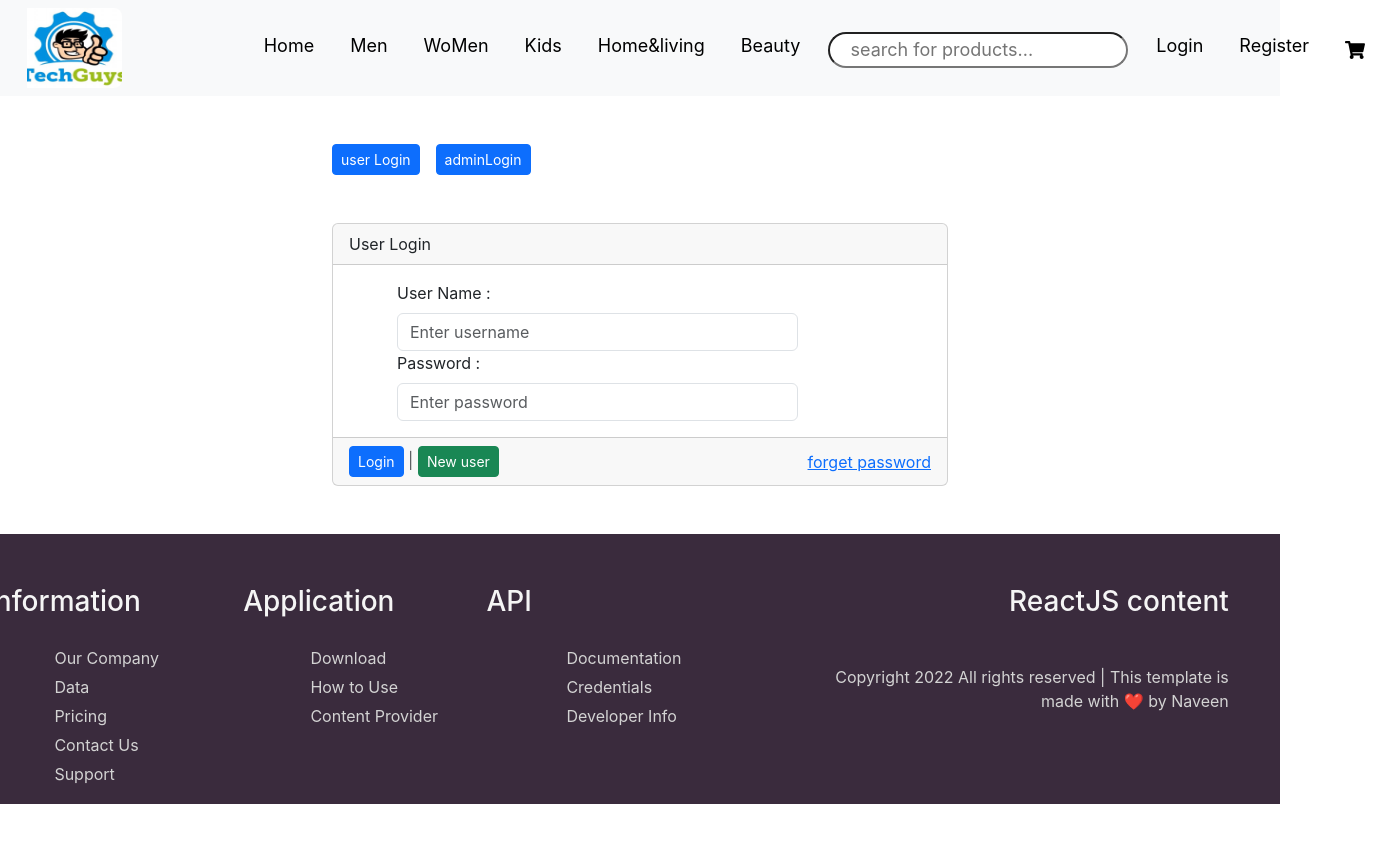
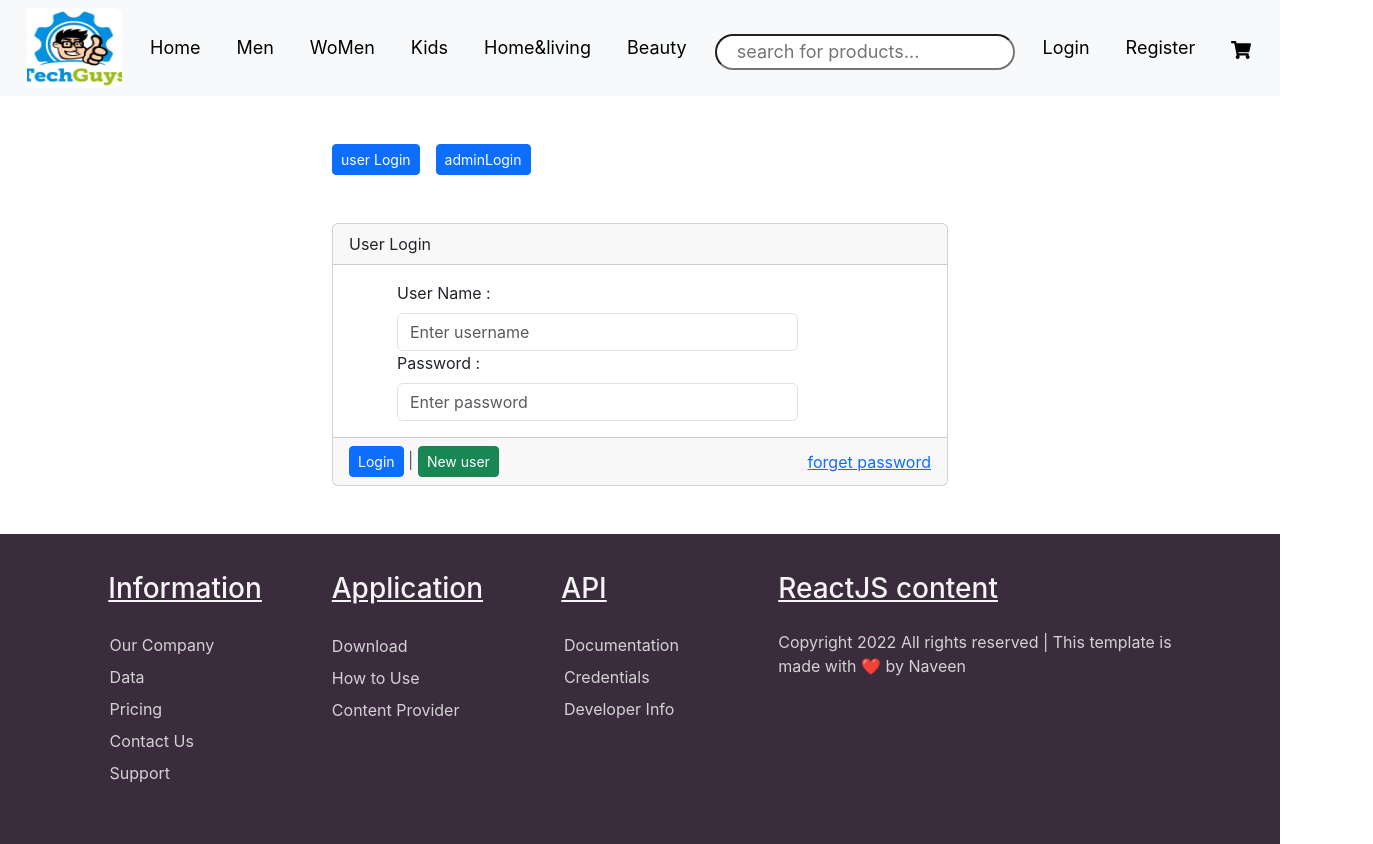
Before and after one commit to naveen5005/Ecommerce_project, a React (Create React App) app: page /login in a window 1280 px wide. Shown: the whole page, 1373 px wide, since content can reach past the window. Before the commit the page ends 804 px from the top, so only its background shows below. Built offline with nearby package versions, Linux system fonts and the light colour scheme; no server answers.

Commit message:
footer changes

```diff
--- a/src/CSS/Footer.css
+++ b/src/CSS/Footer.css
@@ -1,4 +1,36 @@
-#footer-section {
+.headings{
+    display: flex;
+    justify-content: space-evenly;
+    padding: 3%;
+    flex-wrap: wrap;
+}
+
+
+#footer-section{
+    background-color: rgb(58, 43, 61);
+}
+h3 {
+    color: whitesmoke;
+    text-decoration: underline;
+    padding-bottom: 10%;
+}
+.top-heading ul{
+    position: relative;
+    left: -20%;
+}
+ul li {
+    list-style: none;
+    color: lightgray;
+    line-height: 2rem;
+}
+.heading-4 p {
+    color: lightgray;
+    text-align: left;
+    position: relative;
+    bottom: 10%;
+}
+
+/* #footer-section {
     position: relative;
     bottom: 0px;
     width: 100%;
@@ -90,4 +122,4 @@ ul li {
         bottom: 20%;
     }
 
-}
+} */
```
Also changed, not shown: 1 other file (tests, documents, lock files or other folders).
